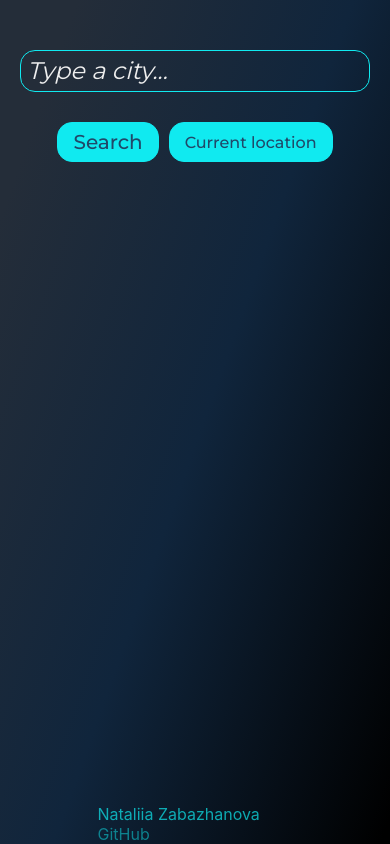
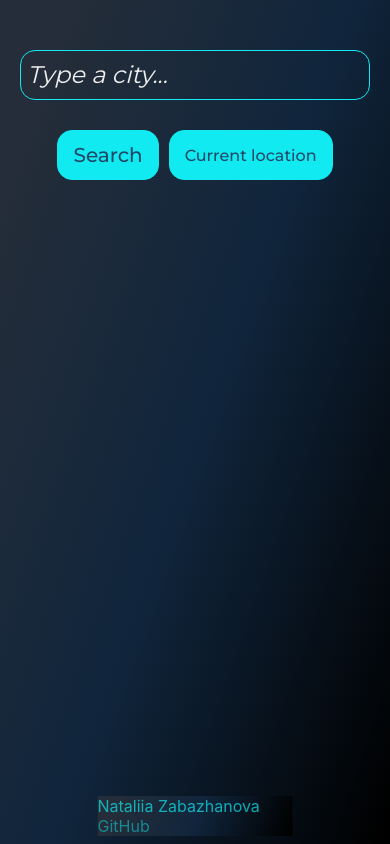
Before and after one commit to NataliiaZabazhanova/weather-week4-hw, a React (Create React App) app: page / in a window 390 px wide. Built offline with nearby package versions, Linux system fonts and the light colour scheme.

Commit message:
Adative for 1 part is ready

```diff
--- a/src/App.css
+++ b/src/App.css
@@ -24,7 +24,8 @@
 }
 .App__footer {
   position: fixed;
-  bottom: 0;
+  bottom: 1%;
   left: 50%;
   transform: translate(-50%, 0);
+  background: linear-gradient(109.6deg, rgb(36, 45, 57) 11.2%, rgb(16, 37, 60) 51.2%, rgb(0, 0, 0) 98.6%);
 }
--- a/src/Footer.css
+++ b/src/Footer.css
@@ -1,6 +1,7 @@
 .Footer {
     color: #10EAF0;
     opacity: 0.7;
+
 }
 .Footer a {
     color: #10EAF0;
--- a/src/Weather.css
+++ b/src/Weather.css
@@ -67,12 +67,15 @@
     }
     .search__field {
         width: 100%;
+        min-height: 50px;
     }
     .btn__row {
         margin: 30px 0px 0px 0px;
         display: flex;
         align-items: center;
-        justify-content: left;
+    }
+    .search__btn {
+        min-height: 50px;
     }
     .search__btn_m {
         margin: 0px 10px 0px 0px;
```
